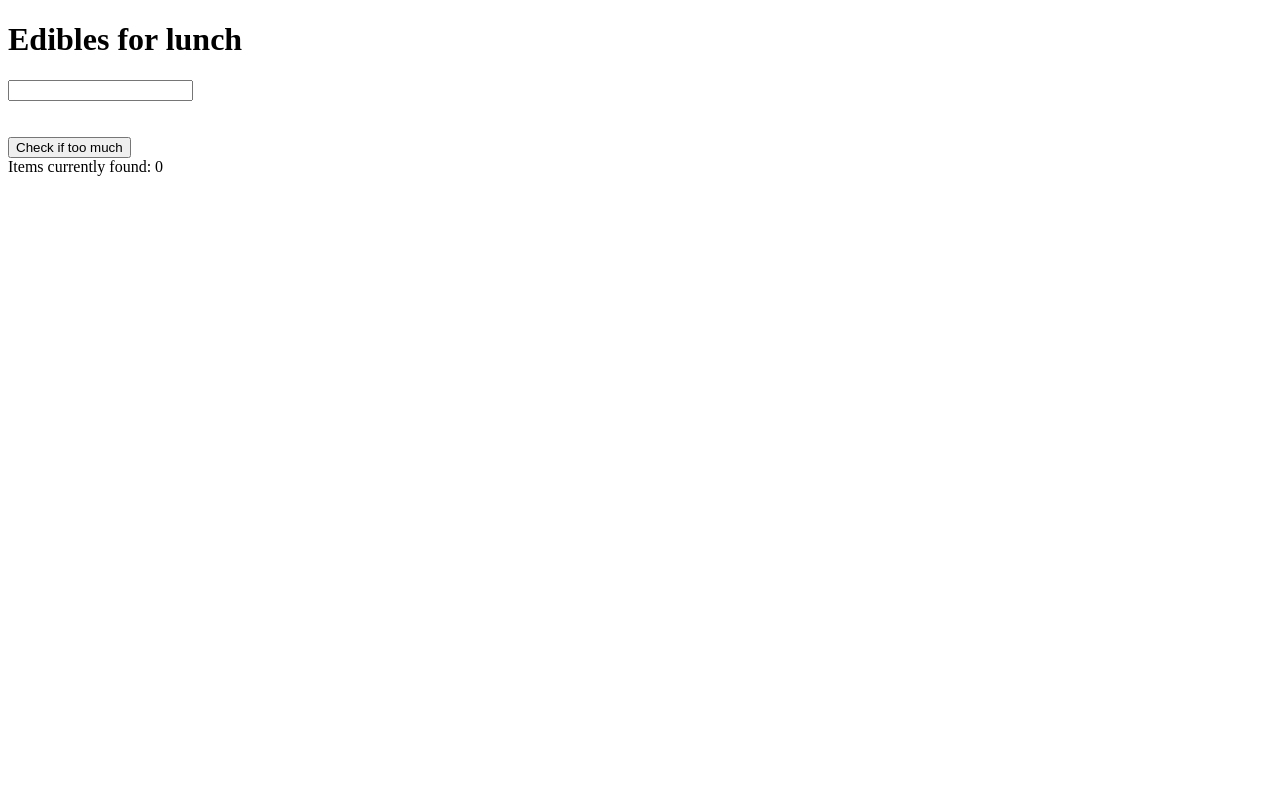
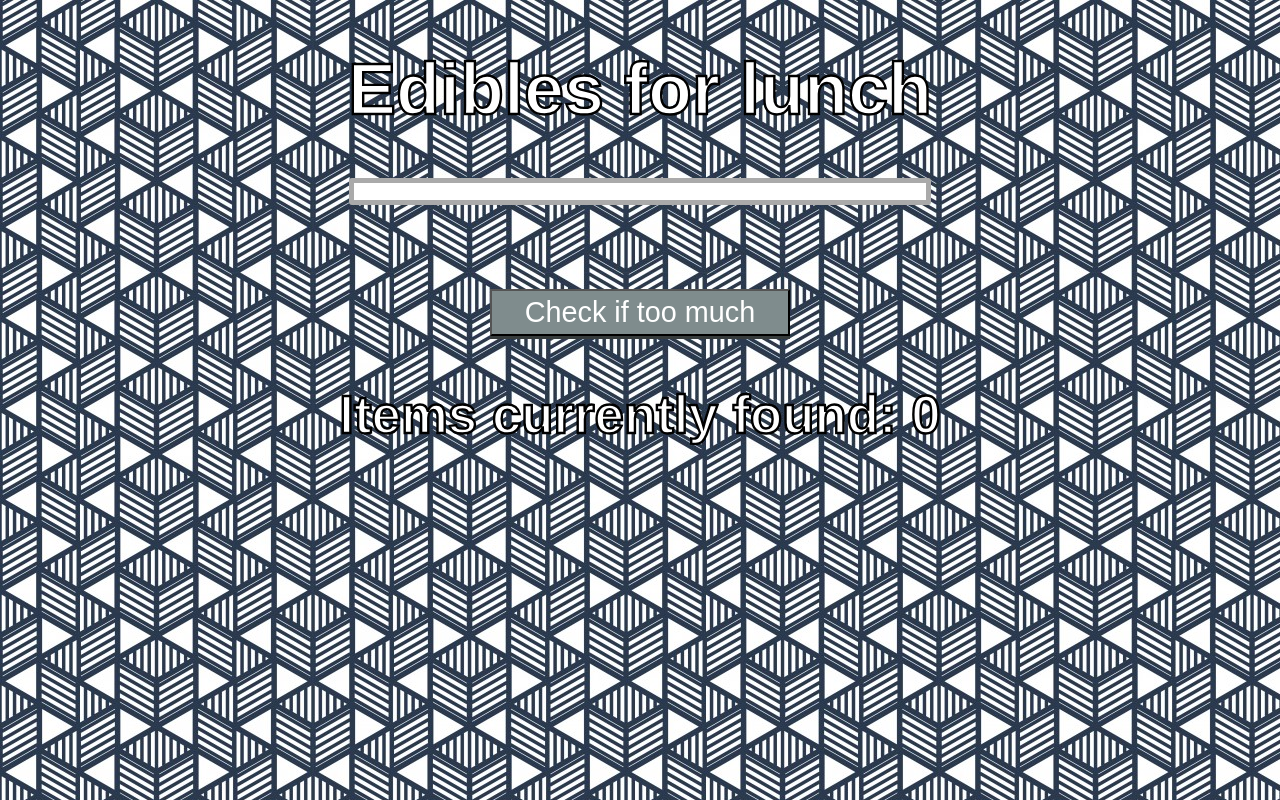
Before and after one commit to DDuQ/coursera-test, a plain HTML site: page Examples/Assignments/Eat_for_Lunch/index.html in a window 1280 px wide. Drawn offline with Linux system fonts and the light colour scheme.

Commit message:
minimal fixes, adding CSS.

```diff
--- a/Examples/Assignments/Eat_for_Lunch/index.html
+++ b/Examples/Assignments/Eat_for_Lunch/index.html
@@ -3,18 +3,19 @@
   <head>
     <meta charset="utf-8">
     <script src="angular.min.js"></script>
+    <link rel="stylesheet" href="styles.css">
     <script src="app.js"></script>
     <title>Edibles for lunch</title>
   </head>
   <body>
     <h1>Edibles for lunch</h1>
     <div ng-controller='LunchCheckController'>
-      <input class="" type="text" ng-model="name">
+      <input class="centrar" type="text" ng-model="name">
       <br> {{checkIfEmpty()}}
-      {{ms}} <br><br>
-      <button ng-click="messageQuantity()">Check if too much</button>
+      <h2>{{ms}}</h2> <br><br>
+      <button class="button" ng-click="messageQuantity()">Check if too much</button>
 
-      <br>Items currently found: {{qtyItems}}
+      <br><h2>Items currently found: {{qtyItems}}</h2>
 
     </div>
   </body>
--- /dev/null
+++ b/Examples/Assignments/Eat_for_Lunch/styles.css
@@ -0,0 +1,37 @@
+body{
+  text-align: center;
+  background-image:url(bckgrnd.jpg);
+}
+
+h1 , h2{
+  -webkit-text-stroke:2.4px black;
+  color: white;
+  font-family:sans-serif, Verdana, Times New Roman;
+}
+h1 {
+    font-size:4.5em;
+}
+
+h2{
+  font-size:3.3em;
+}
+
+.button {
+  background:#7f8c8d;
+  color:#fff;
+  display:inline-block;
+  font-size:1.8em;
+  margin:4px;
+  padding:5px 0;
+  text-align:center;
+  width:300px;
+  text-decoration:none;
+  box-shadow:0px 3px 0px #373c3c;
+}
+
+input{
+  width:45%;
+  height: 15%;
+  border: 5px solid #aaa;
+  border-radius: 3px;
+}
```
Also changed, not shown: Examples/Assignments/Eat_for_Lunch/bckgrnd.jpg (added).
